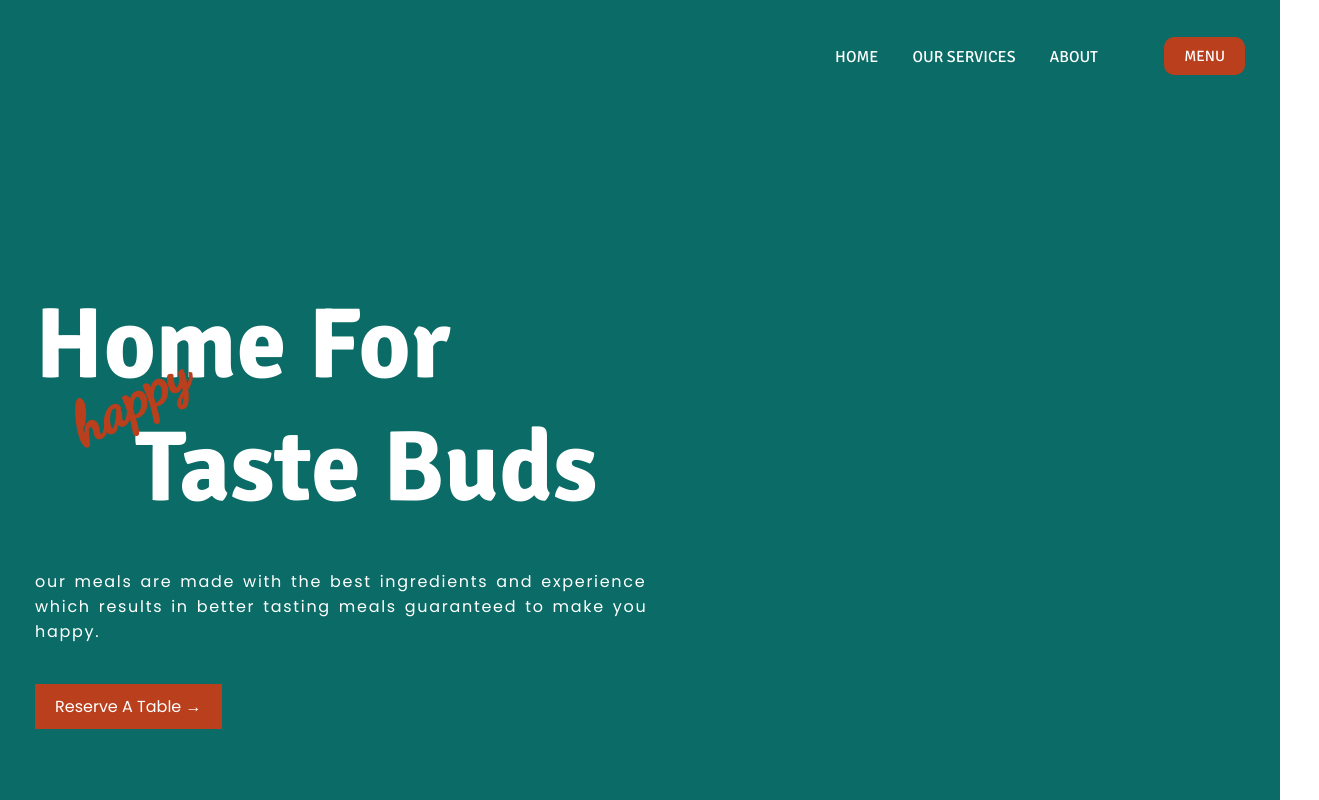
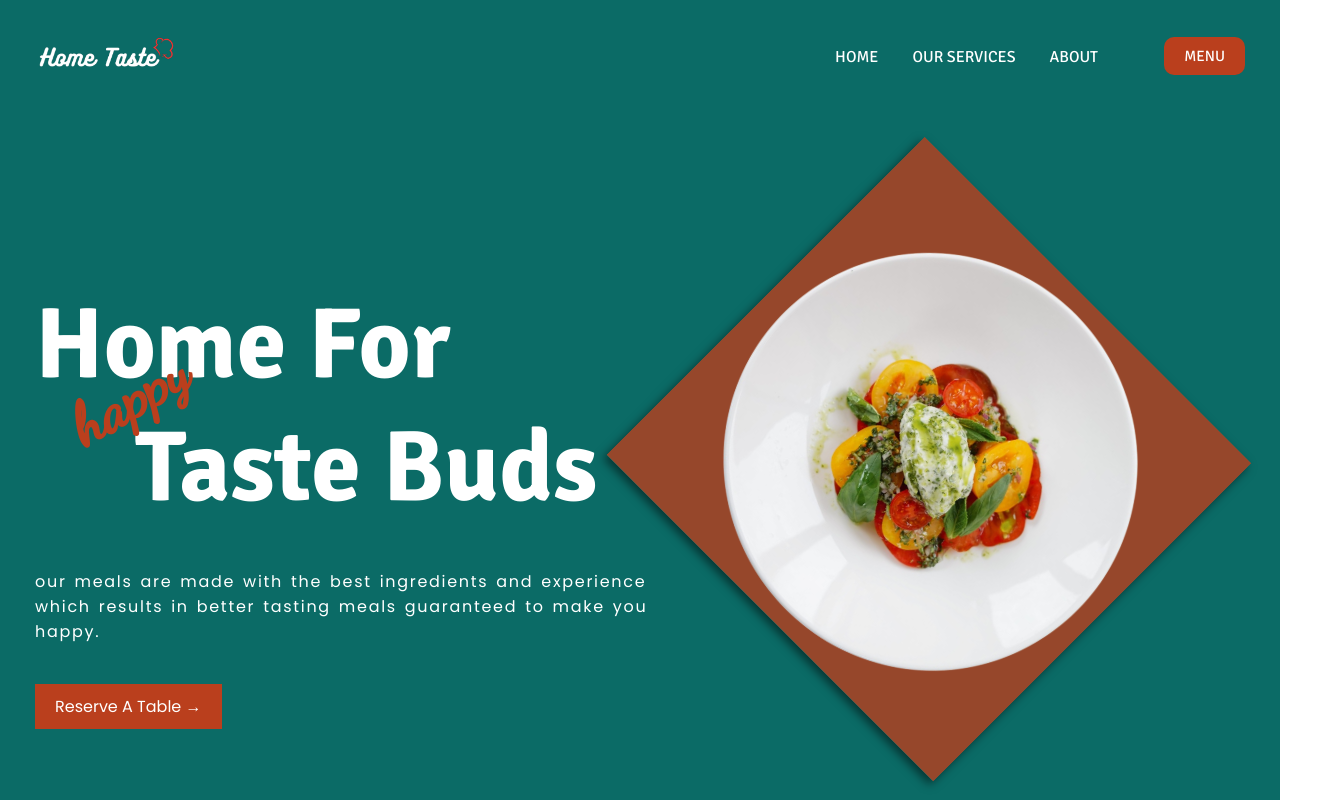
Before and after one commit to kxvich/home-taste, a plain HTML site: page index.html in a window 1280 px wide. Shown: the top 800 px of the page, 1319 px wide, since content can reach past the window. Drawn offline with Linux system fonts and the light colour scheme; the site is published under a folder, as on GitHub Pages, so addresses that start at the root find nothing.

Commit message:
home taste

```diff
--- a/index.html
+++ b/index.html
@@ -36,7 +36,7 @@
 
 
         <div class="header__logo-box">
-            <img src="/images/Home_taste__logo (1).png" alt="" class="header-logo">
+            <img src="./images/Home_taste__logo (1).png" alt="" class="header-logo">
         </div>
 
         <div class="header-navigation">
@@ -61,7 +61,7 @@
 
 
         <div class="header-compostion">
-            <img class="header-img header-img-1" src="/images/header-image-crop.png" alt="">
+            <img class="header-img header-img-1" src="./images/header-image-crop.png" alt="">
             <!-- <img class="header-img header-img-2" src="/images/pexels-polina-tankilevitch-4519011-removebg-preview.png" alt=""> -->
         </div>
     </header>
```
